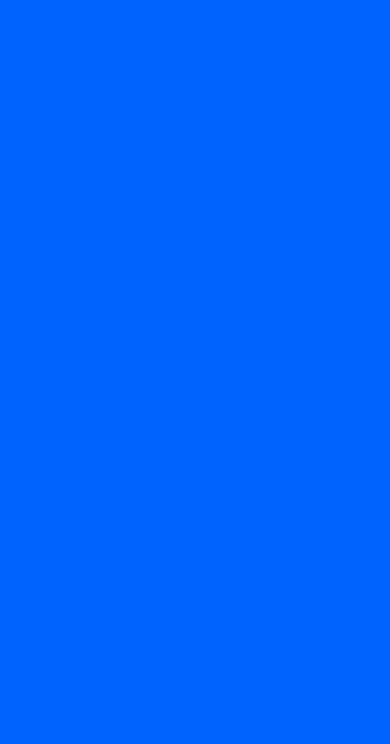
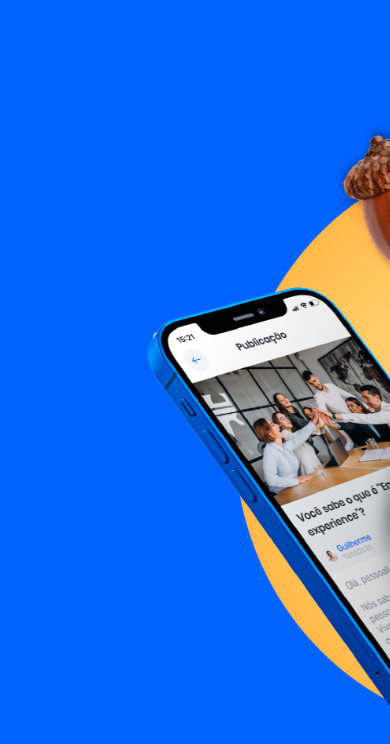
Before and after one commit to mmrosatab/nozbooks-app, a React (Create React App) app in the folder nozbooks-app/: page / in a window 390 px wide. Shown: the top 744 px of the page. Built offline with nearby package versions, Linux system fonts and the light colour scheme.

Commit message:
Style: Adding responsiveness in background app

```diff
--- a/nozbooks-app/src/pages/Login/styles.js
+++ b/nozbooks-app/src/pages/Login/styles.js
@@ -2,14 +2,11 @@ import styled from "styled-components";
 import bgi from "../../assets/images/background_login.svg";
 
 const Container = styled.div`
-  background-image: url("${bgi}");
+  width: 100vw;
+  height: 100vh;
+  background: url("${bgi}") center center;
   background-size: cover;
-  background-repeat: no-repeat;
-  height: 100%;
   display: flex;
-  flex-direction: column;
-  justify-content: center;
-  align-items: center;
 `;
 
 export default Container;
```
